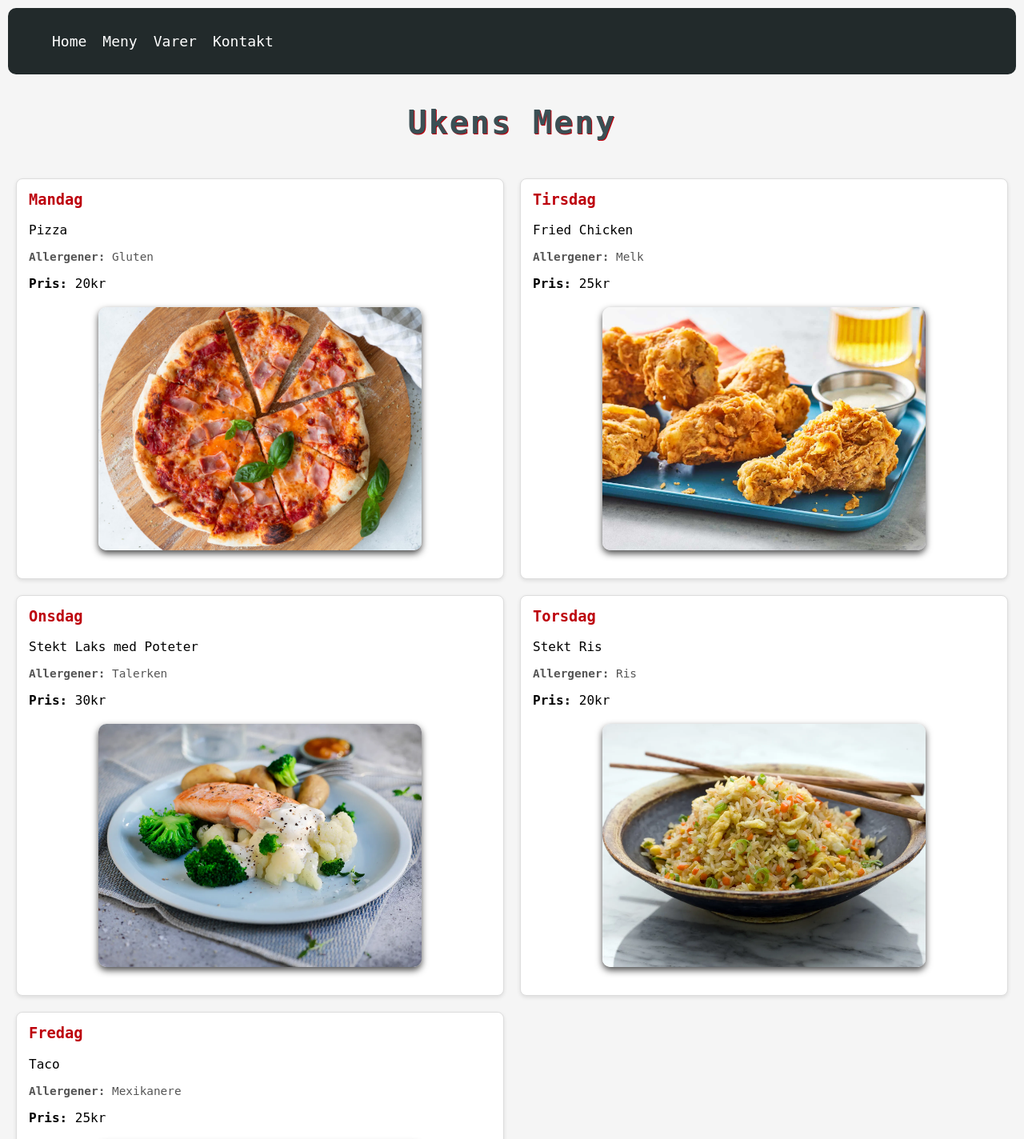
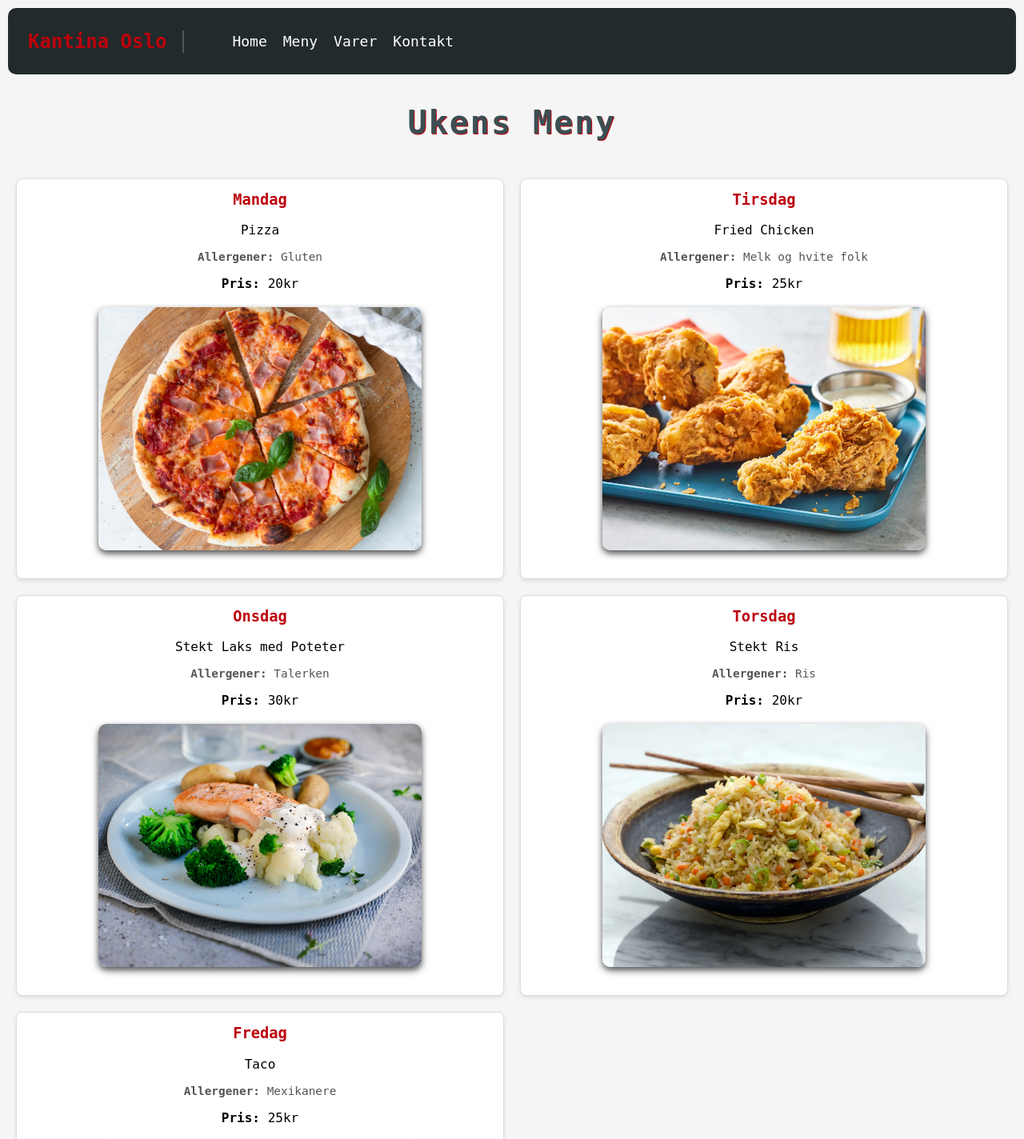
Before and after one commit to audun-web/kantina-utenAI, a Flask app: page /meny in a window 1280 px wide. Shown: the top 1424 px of the page at 80% size. Run offline with Flask 3, Linux system fonts and the light colour scheme.

Commit message:
Separer Kantine Oslo tittelen med en strek

```diff
--- a/app.py
+++ b/app.py
@@ -10,7 +10,7 @@ def index():
 def meny():
     menyliste = [
         {"dag": "Mandag", "rett": "Pizza", "allergener": "Gluten", "pris": "20kr", "bilde": "pizza.avif"},
-        {"dag": "Tirsdag", "rett": "Fried Chicken", "allergener": "Melk", "pris": "25kr", "bilde": "fried-chicken.jpg"},
+        {"dag": "Tirsdag", "rett": "Fried Chicken", "allergener": "Melk og hvite folk", "pris": "25kr", "bilde": "fried-chicken.jpg"},
         {"dag": "Onsdag", "rett": "Stekt Laks med Poteter", "allergener": "Talerken", "pris": "30kr", "bilde": "stekt-laks.png"},
         {"dag": "Torsdag", "rett": "Stekt Ris", "allergener": "Ris", "pris": "20kr", "bilde": "stekt-ris.png"},
         {"dag": "Fredag", "rett": "Taco", "allergener": "Mexikanere", "pris": "25kr", "bilde": "taco.png"}
--- a/static/css/style.css
+++ b/static/css/style.css
@@ -12,6 +12,7 @@ nav {
     border-radius: 10px;
     padding: 5px;
     margin: 10px;
+    align-items: center; /* Vertically aligns the title and links */
 }
 
 nav ul {
@@ -36,6 +37,16 @@ nav ul li a {
 nav ul li a:hover {
     color: #BD000C;
     transform: scale(1.1); /* Gjør lenken 10% større */
+}
+
+.kantine-tittel {
+    text-align: center;
+    font-family: 'Jetbrains Mono', monospace;
+    color: #BD000C;
+    margin-left: 20px;
+    padding-right: 20px; /* Adds space between the title and the new bar */
+    margin-right: 10px; /* Adds space between the bar and the nav links */
+    border-right: 2px solid #555; /* Creates the vertical bar */
 }
 
 main {
@@ -109,6 +120,7 @@ footer p {
     box-shadow: 0 2px 5px rgba(0,0,0,0.1);
     font-family: 'Jetbrains Mono', monospace;
     transition: transform 0.3s ease;
+    text-align: center;
 }
 
 .meny-kort h3 {
--- a/templates/base.html
+++ b/templates/base.html
@@ -9,6 +9,7 @@
 </head>
 <body>
     <nav>
+        <h1 class="kantine-tittel">Kantina Oslo</h1>
         <ul>
             <li><a href="{{ url_for('index') }}">Home</a></li>
             <li><a href="{{ url_for('meny') }}">Meny</a></li>
```
